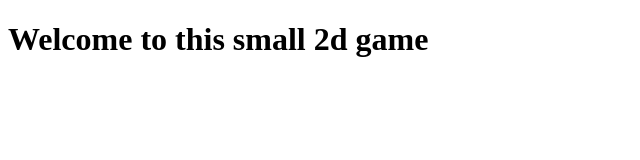
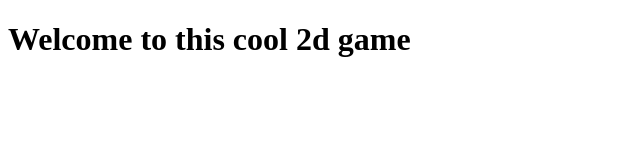
Before and after one commit to MichaelStelzmueller/ITP_GitUebung_BinWin, a plain HTML site: page index.html in a window 1280 px wide. Shown: the whole page, without its empty margins (0-640 px from the left). Drawn offline with Linux system fonts and the light colour scheme.

Commit message:
changed index

```diff
--- a/index.html
+++ b/index.html
@@ -6,6 +6,6 @@
     <title>Document</title>
 </head>
 <body>
-    <h1>Welcome to this small 2d game</h1>
+    <h1>Welcome to this cool 2d game</h1>
 </body>
 </html>
```
